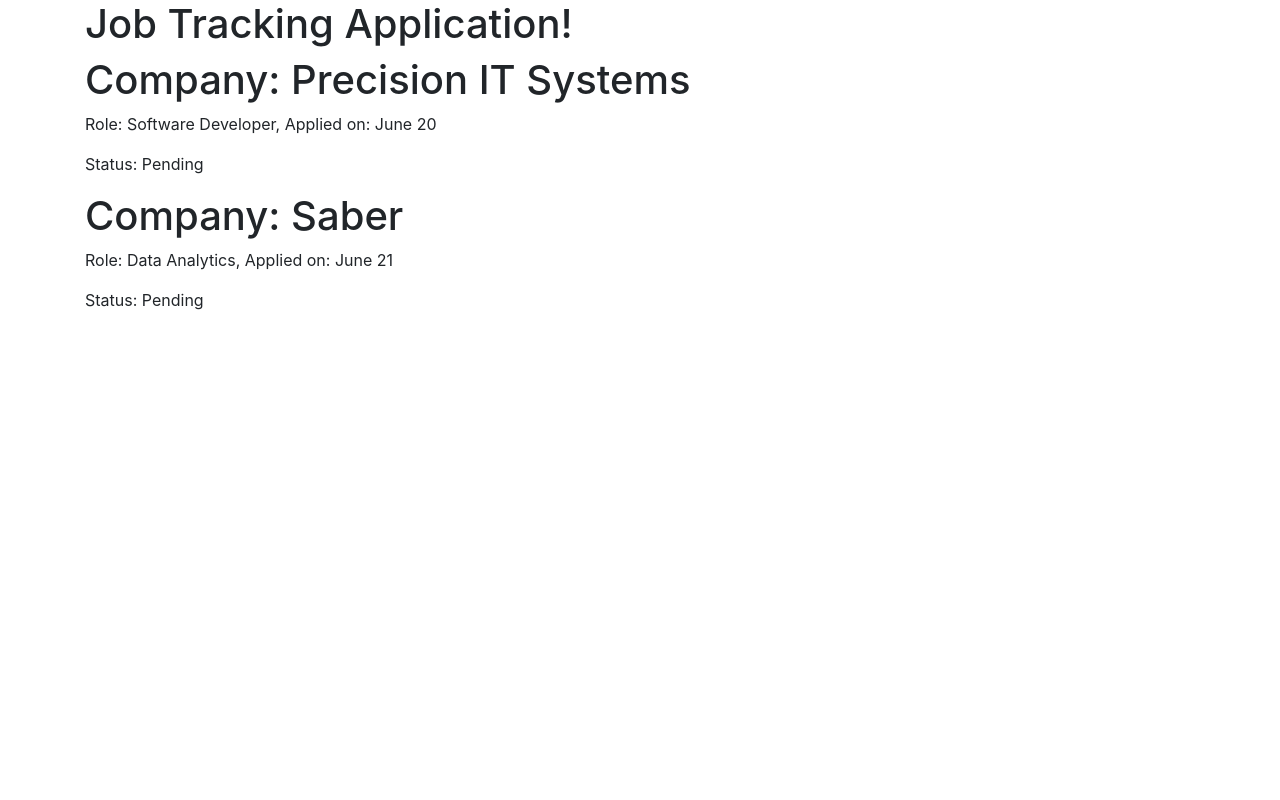
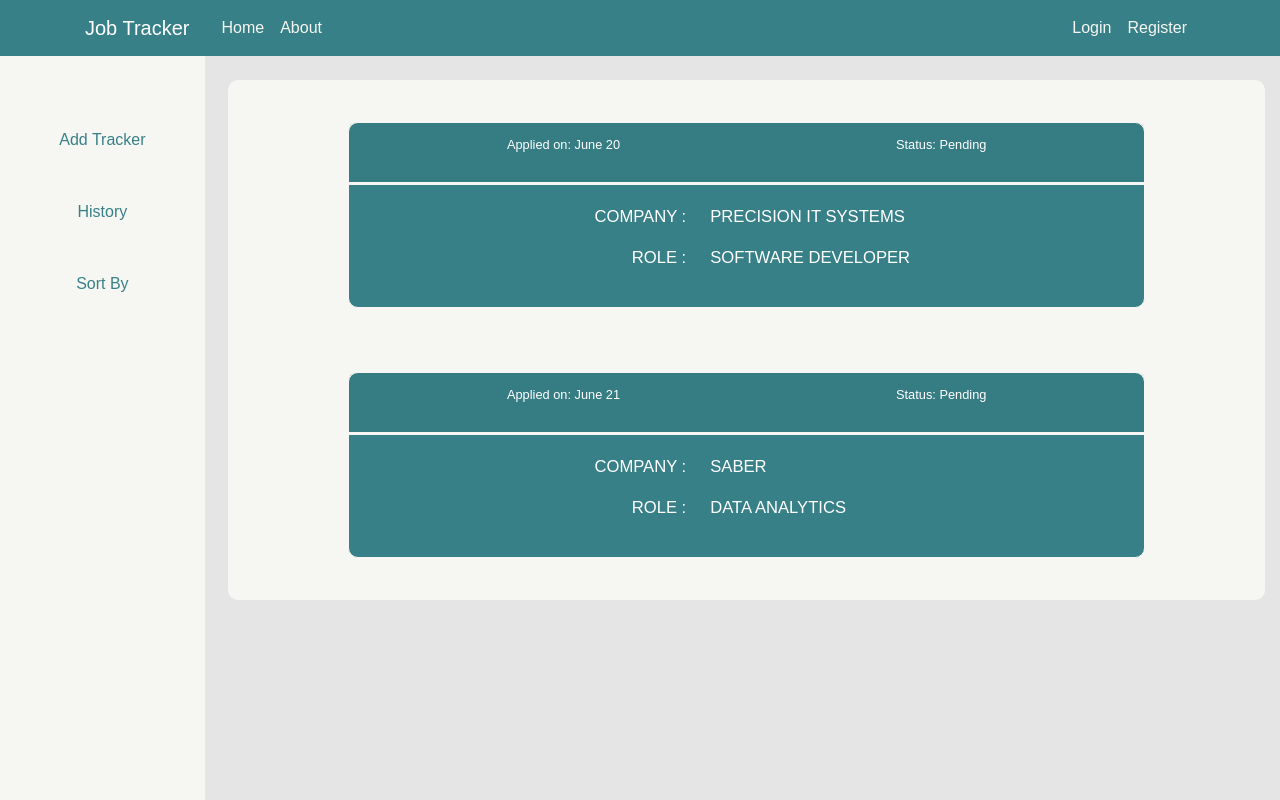
Before and after one commit to Ragav25/Job-Tracker-Application, a Django app: page / in a window 1280 px wide. Run offline with Django 3.2, Linux system fonts and the light colour scheme; some libraries are stand-ins or nearby versions.

Commit message:
added template for home and about page

```diff
--- /dev/null
+++ b/jobTracker/sourceCode/static/sourceCode/main.css
@@ -0,0 +1,140 @@
+body {
+  background: #E5E5E5;
+
+  margin: 0;
+  padding: 0;
+  box-sizing: border-box;
+  margin-top: 5rem;
+  font-family: 'Russo One', sans-serif;
+}
+
+h1, h2, h3, h4, h5, h6 {
+  /* color: white; */
+}
+
+ul {
+  margin: 0;
+}
+
+.bg-steel {
+  background-color: #388087;
+}
+
+.site-header .navbar-nav .nav-link {
+  color: #F6F6F2;
+}
+
+.site-header .navbar-nav .nav-link:hover {
+  color: #3E5050;
+}
+
+.site-header .navbar-nav .nav-link.active {
+  font-weight: bold;
+}
+
+
+/* home.html */
+.sidenav {
+  position: fixed;
+  background: #F6F6F2;
+  height: 100vh;
+  width: 16%;
+  margin-top: -5rem;
+  padding-top: 5rem;
+  color: #388087;s
+}
+
+.tracker-content-section{
+  background: #F6F6F2;
+  padding: 10px 20px;
+  border-radius: 10px;
+}
+
+.card {
+  background-color: #388087;
+  margin: 2rem 0;
+  border-radius: 10px;
+  border-color: #F6F6F2;
+  width: 80%;
+  color: white;
+}
+
+.card-header {
+  border-color: #F6F6F2;
+  border-width: 0.2rem;
+
+}
+
+.card-header p {
+  font-size: 1vw;
+}
+
+.card-body{
+  text-transform: uppercase;
+
+}
+.card-body p{
+  /* background:red; */
+    display: inline-block;
+    float: left;
+    clear: left;
+    width: 42%;
+    text-align: right;
+  font-size: 1.3vw;
+}
+
+.card-body span{
+  display: inline-block;
+  float: left;
+  font-size: 1.3vw;
+}
+
+
+/* end of home.html */
+
+/* .article-title {
+  color: #444444;
+}
+
+a.article-title:hover {
+  color: #428bca;
+  text-decoration: none;
+}
+
+.article-content {
+  white-space: pre-line;
+}
+
+.article-img {
+  height: 65px;
+  width: 65px;
+  margin-right: 16px;
+}
+
+.article-metadata {
+  padding-bottom: 1px;
+  margin-bottom: 4px;
+  border-bottom: 1px solid #e3e3e3
+}
+
+.article-metadata a:hover {
+  color: #333;
+  text-decoration: none;
+}
+
+.article-svg {
+  width: 25px;
+  height: 25px;
+  vertical-align: middle;
+}
+
+.account-img {
+  height: 125px;
+  width: 125px;
+  margin-right: 20px;
+  margin-bottom: 16px;
+}
+
+.account-heading {
+  font-size: 2.5rem;
+} */
--- a/jobTracker/sourceCode/templates/sourceCode/about.html
+++ b/jobTracker/sourceCode/templates/sourceCode/about.html
@@ -2,6 +2,6 @@
 
 {% block content %}
 
-  <h1>About Page</h1>
+  <h1>Job Tracker - About Page</h1>
 
   {% endblock content %}
--- a/jobTracker/sourceCode/templates/sourceCode/base.html
+++ b/jobTracker/sourceCode/templates/sourceCode/base.html
@@ -1,3 +1,4 @@
+{% load static%}
 <!DOCTYPE html>
 <html lang="en" dir="ltr">
 <head>
@@ -8,6 +9,8 @@
   <!-- Bootstrap CSS -->
   <link rel="stylesheet" href="https://maxcdn.bootstrapcdn.com/bootstrap/4.0.0/css/bootstrap.min.css" integrity="sha384-Gn5384xqQ1aoWXA+058RXPxPg6fy4IWvTNh0E263XmFcJlSAwiGgFAW/dAiS6JXm" crossorigin="anonymous">
 
+  <link rel="stylesheet" type="text/css" href="{% static 'sourceCode/main.css'%}">
+
   {% if title%}
   <title>Job Tracker - {{ title }}</title>
   {% else %}
@@ -15,9 +18,43 @@
   {% endif %}
 </head>
 <body>
+  <header class="site-header">
+  <nav class="navbar navbar-expand-md navbar-dark bg-steel fixed-top">
     <div class="container">
-      {% block content %} {% endblock %}
+      <a class="navbar-brand mr-4" href="{% url 'jobTrack-home'%}">Job Tracker</a>
+      <button class="navbar-toggler" type="button" data-toggle="collapse" data-target="#navbarToggle" aria-controls="navbarToggle" aria-expanded="false" aria-label="Toggle navigation">
+      <span class="navbar-toggler-icon"></span>
+      </button>
+      <div class="collapse navbar-collapse" id="navbarToggle">
+        <div class="navbar-nav mr-auto">
+          <a class="nav-item nav-link" href="{% url 'jobTrack-home'%}">Home</a>
+          <a class="nav-item nav-link" href="{% url 'jobTrack-about'%}">About</a>
         </div>
+        <!-- Navbar Right Side -->
+        <div class="navbar-nav">
+          <a class="nav-item nav-link" href="#">Login</a>
+          <a class="nav-item nav-link" href="#">Register</a>
+        </div>
+      </div>
+    </div>
+  </nav>
+</header>
+
+<main role="main" class="container-fluid">
+<div class="row">
+
+  <div class="">
+    {%  block sidenav %}{% endblock%}
+  </div>
+  <div class="col-md-10 ml-md-auto">
+    {% block content %}{% endblock %}
+  </div>
+
+</div>
+</main>
+
+
+
   <!-- Optional JavaScript -->
   <!-- jQuery first, then Popper.js, then Bootstrap JS -->
   <script src="https://code.jquery.com/jquery-3.2.1.slim.min.js" integrity="sha384-KJ3o2DKtIkvYIK3UENzmM7KCkRr/rE9/Qpg6aAZGJwFDMVNA/GpGFF93hXpG5KkN" crossorigin="anonymous"></script>
--- a/jobTracker/sourceCode/templates/sourceCode/home.html
+++ b/jobTracker/sourceCode/templates/sourceCode/home.html
@@ -1,15 +1,38 @@
 
   {% extends "sourceCode/base.html" %}
 
+  {% block sidenav%}
+  <div class="sidenav d-flex flex-column align-items-center justify-content-start">
+
+    <div class="mt-5">
+      Add Tracker
+    </div>
+    <div class="mt-5">
+      History
+    </div>
+    <div class="mt-5">
+      Sort By
+    </div>
+
+  </div>
+  {% endblock %}
+
   {% block content %}
+  <div class="tracker-content-section d-flex flex-column align-items-center">
+    {% for job in appliedJobs %}
+    <div class="card">
+      <div class="card-header d-flex justify-content-around align-items-end">
+        <p>Applied on: {{ job.date_applied }}</p>
+        <p>Status: {{ job.status }}</p>
+      </div>
+      <div class="card-body">
+        <p>Company :</p> <span class="ml-4">{{ job.company }}</span>
+        <p>Role :</p> <span class="ml-4">{{ job.role }}</span>
+      </div>
 
-    <h1>Job Tracking Application!</h1>
-
-    {% for job in appliedJobs %}
-      <h1>Company: {{ job.company }}</h1>
-      <p>Role: {{ job.role }},  Applied on: {{ job.date_applied }}</p>
-      <p>Status: {{ job.status }}</p>
+    </div>
 
     {% endfor %}
 
+  </div>
     {% endblock content %}
--- a/jobTracker/sourceCode/views.py
+++ b/jobTracker/sourceCode/views.py
@@ -13,7 +13,9 @@
         'company': 'Saber',
         'status': 'Pending',
         'date_applied': 'June 21'
-    }
+    },
+
+
 ]
 
 def home(request):
```
Lines whose indentation alone changed are shown as unchanged.
